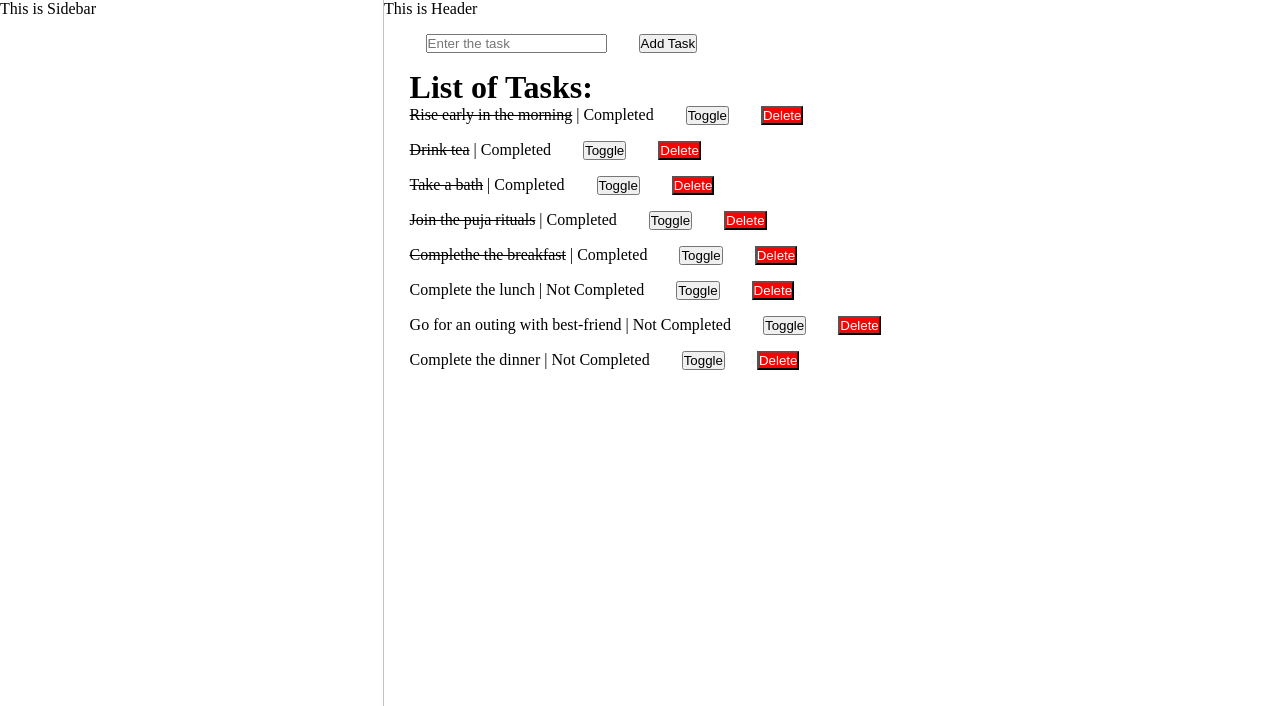
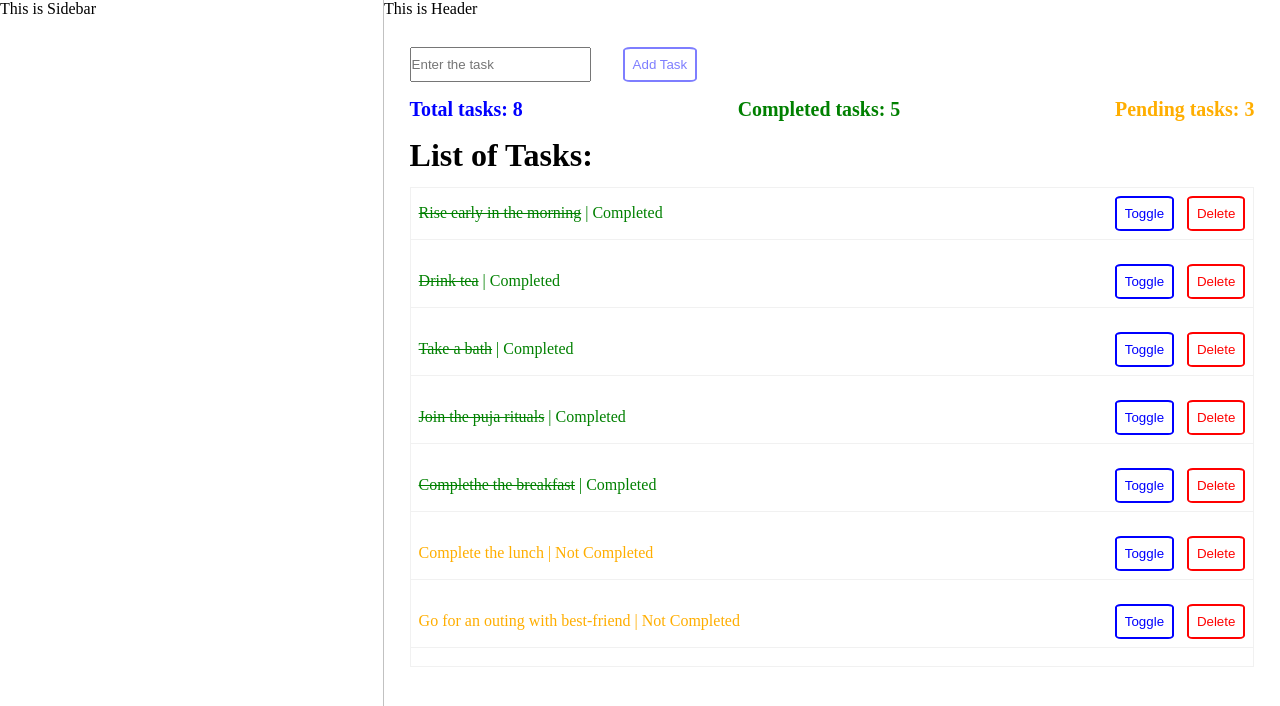
Before and after one commit to gdsabarna353/task-productivity-web-app, a React (Vite) app: page / in a window 1280 px wide. Shown: the top 706 px of the page. Built offline with nearby package versions, Linux system fonts and the light colour scheme.

Commit message:
feat: refactored the props, added disable functionality and css styles

```diff
--- a/src/App.css
+++ b/src/App.css
@@ -9,7 +9,6 @@
   height: auto;
   display: flex;
   justify-content: flex-start;
-  /* border: 2px solid red; */
 }
 .left{
   width: 30%;
@@ -29,12 +28,24 @@
   align-items: flex-start;
 }
 .main{
-  margin-left: 2vw;
+  margin-top: 1vw;
+  width: 100%;
+  padding: 0 2vw;
+}
+.task-section{
+  margin-top: 1vw;
+  border: 1px solid #f1f1f1;
+  height: 60vh;
+  overflow: auto;
 }
 .task{
   display: flex;
-  gap: 2rem;
+  width: 100%;
+  justify-content: space-between;
+  align-items: center;
+  padding: 1vh;
   margin-bottom: 1rem;
+  border-bottom: 1px solid #f1f1f1;
 }
 .line-strike{
   text-decoration: line-through;
@@ -42,9 +53,61 @@
 .task-form{
   display: flex;
   gap: 2rem;
-  margin: 2vh;
+  margin: 2vh 0;
 }
-.danger{
+.primary-btn{
+  color: blue;
+  background-color: #fff;
+  border: 2px solid blue;
+}
+.primary-btn:hover{
+  color: #fff;
+  background-color: blue;
+}
+.danger-btn{
+  color: red;
+  background-color: #fff;
+  border: 2px solid red;
+}
+.danger-btn:hover{
   color: #fff;
   background-color: red;
 }
+.primary{
+  color: blue;
+}
+.success{
+  color: green;
+}
+.warning{
+  color: rgb(255, 174, 0);
+}
+.task-count{
+  display: flex;
+  justify-content: space-between;
+  margin: 2vh 0;
+  font-size: 1.5rem;
+  color: green;
+}
+.btn-group{
+  display: flex;
+  width: auto;
+  justify-content: space-between;
+  align-items: center;
+  gap: 1vw;
+}
+.btn{
+  display: flex;
+  align-items: center;
+  justify-content: center;
+  padding: 0.5rem;
+  border-radius: 10%;
+}
+.btn:hover{
+  cursor: pointer;
+  font-weight: bold;
+}
+.disabled{
+  opacity: 0.5;
+  cursor: not-allowed !important;
+}
--- a/src/App.jsx
+++ b/src/App.jsx
@@ -55,11 +55,10 @@ const App = () => {
       title: "Complete the dinner",
       completed: false
     }
+
   ]);
 
-
-
-  const onToggleTask = (selectedId) => {
+  const onToggle = (selectedId) => {
     const newTasks = tasks.map((item)=> {
       if (selectedId === item.id){
         return {...item, completed: !item.completed}
@@ -68,34 +67,26 @@ const App = () => {
         return {...item}
       }
     });
-
-    // console.log(newTasks);
     setTasks(newTasks);
   }
 
-  const onAddTask = (title) => {
-    if(title.trim().length === 0){
-      window.alert("Please provide a valid title for adding a task!!")
-    }
-    else{
+  const onAdd = (title) => {
       setTasks([...tasks, {
         id: Date.now(),
         title: title.trim(),
         completed: false
       }]);
-    }
   }
 
-  const onDeleteTask = (selectedId) => {
+  const onDelete = (selectedId) => {
     setTasks(tasks.filter((item) => selectedId !== item.id))
   }
-
 
   return (
     <div className='app'>
       <div className='right'>
         <Header />
-        <Main tasks={tasks} onToggleTask={onToggleTask} onAddTask={onAddTask} onDeleteTask={onDeleteTask}/>
+        <Main tasks={tasks} onToggle={onToggle} onAdd={onAdd} onDelete={onDelete}/>
       </div>
       <div className='left'>
         <Sidebar />
--- a/src/components/main/Main.jsx
+++ b/src/components/main/Main.jsx
@@ -4,6 +4,10 @@ import { TaskItem } from './TaskItem'
 export const Main = (props) => {
 
   const [newTaskTitle, setNewTaskTitle] = useState("");
+
+  const totalTasks = props.tasks.length
+  const completedTasks = props.tasks.filter(task => task.completed).length
+  const pendingTasks = totalTasks - completedTasks
 
   return (
     <div className='main'>
@@ -14,18 +18,26 @@ export const Main = (props) => {
           value={newTaskTitle}
           onChange={(e) => setNewTaskTitle(e.target.value)}
         />
-        <button onClick={() => {
-          props.onAddTask(newTaskTitle);
-          setNewTaskTitle("")
-        }
-        }>Add Task</button>
+        <button
+          className= {newTaskTitle.trim().length === 0 ? 'btn primary-btn disabled' : 'btn primary-btn'}
+          onClick={() => {
+            props.onAdd(newTaskTitle);
+            setNewTaskTitle("")
+          }}
+          disabled={newTaskTitle.trim().length === 0}
+        >Add Task</button>
+      </div>
+      <div className='task-count'>
+        <h5 className='primary'>Total tasks: {totalTasks}</h5>
+        <h5 className='success'>Completed tasks: {completedTasks}</h5>
+        <h5 className='warning'>Pending tasks: {pendingTasks}</h5>
       </div>
       <h1>List of Tasks:</h1>
       <div>
-        <ol>
+        <ol className='task-section'>
           {props.tasks && props.tasks.map((item) => (
             <li className='task' key={item.id}>
-              <TaskItem taskId={item.id} item={item} toggleTask={props.onToggleTask} deleteTask={props.onDeleteTask}/>
+              <TaskItem taskId={item.id} item={item} onToggle={props.onToggle} onDelete={props.onDelete}/>
             </li>
           ))}
         </ol>
--- a/src/components/main/TaskItem.jsx
+++ b/src/components/main/TaskItem.jsx
@@ -4,12 +4,14 @@ export const TaskItem = (props) => {
 
     return (
         <>
-            <span id="taskTitle">
+            <div id="taskTitle" className={props.item.completed ? 'success' : 'warning'}>
                 <span className={props.item.completed ? 'line-strike' : ''}>{props.item.title}</span>
                 {" "}| {props.item.completed ? "Completed" : "Not Completed"}
-            </span>
-            <button onClick={() => props.toggleTask(props.taskId)}>Toggle</button>
-            <button className='danger' onClick={()=> props.deleteTask(props.taskId)}>Delete</button>
+            </div>
+            <div className="btn-group">
+                <button className='btn primary-btn' onClick={() => props.onToggle(props.taskId)}>Toggle</button>
+                <button className='btn danger-btn' onClick={()=> props.onDelete(props.taskId)}>Delete</button>
+            </div>
         </>
     )
 }
```
